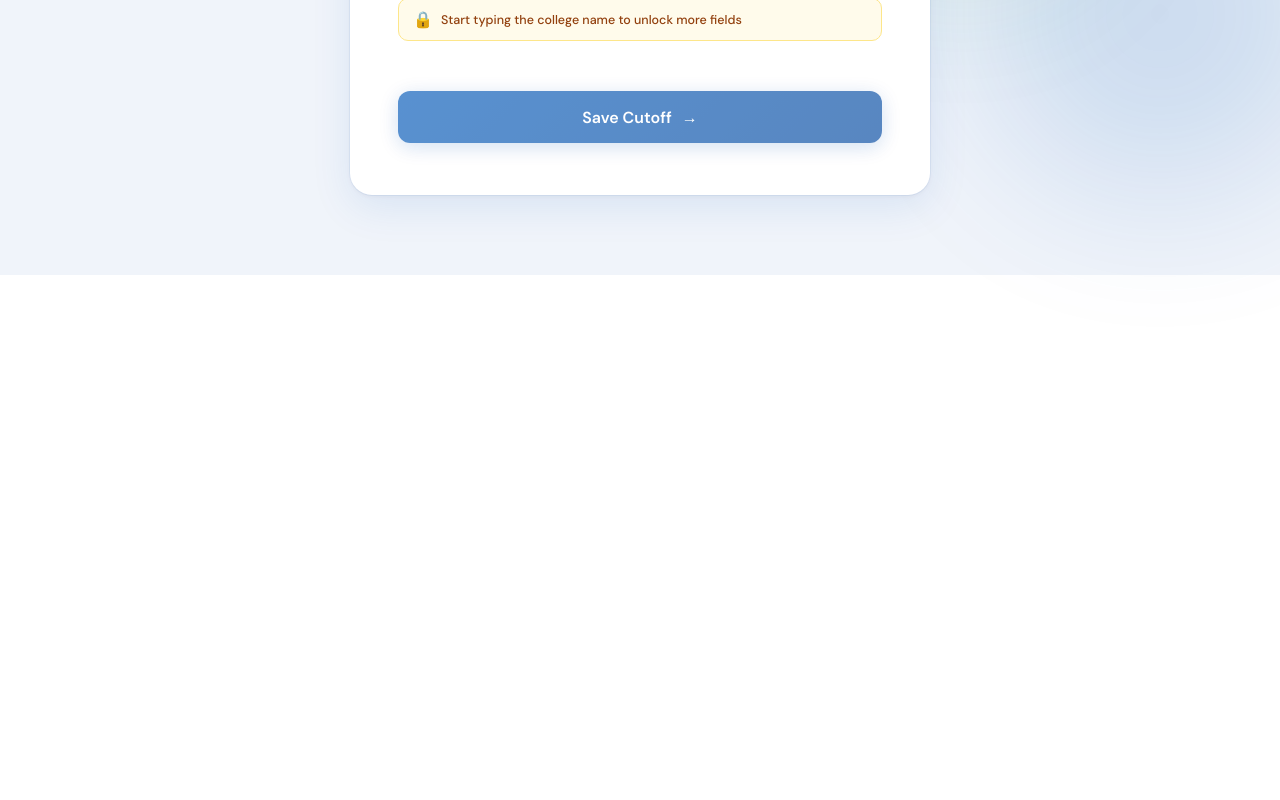
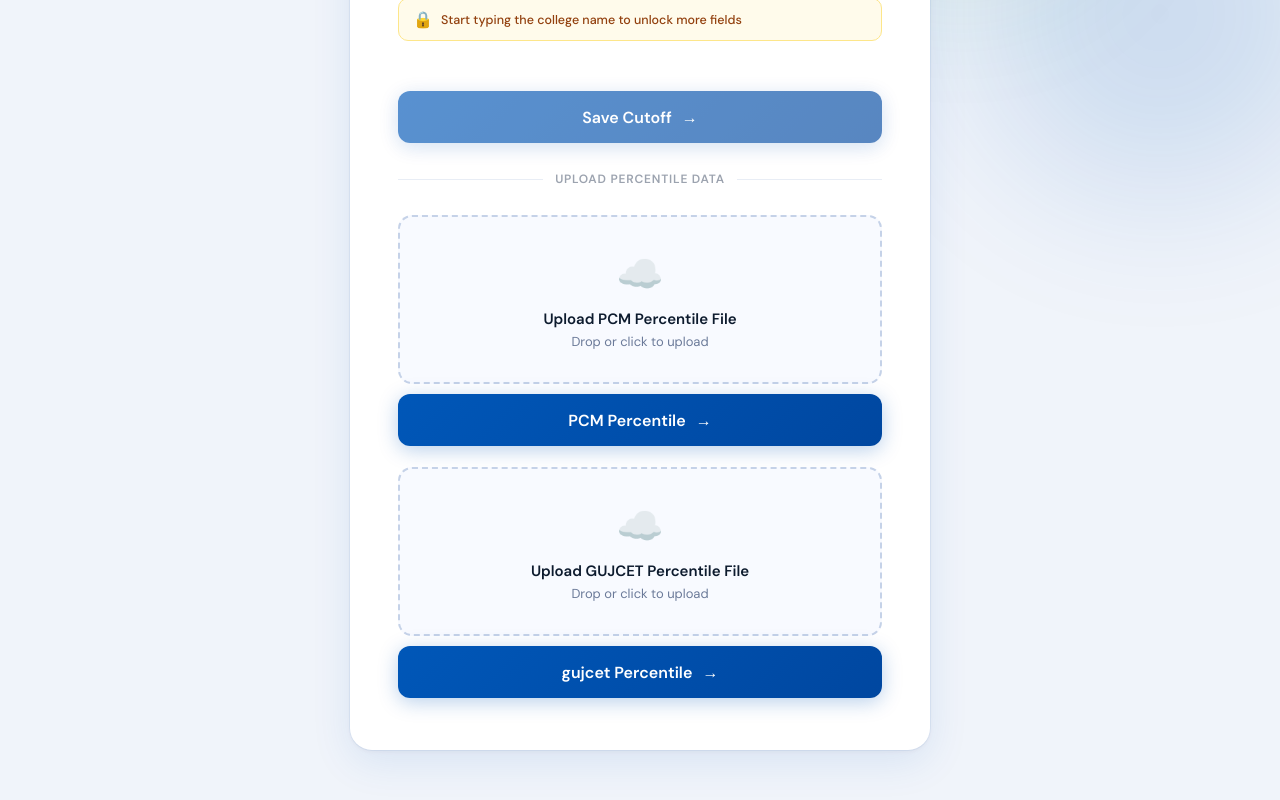
Before and after one commit to MargiKundariya/seat-allotment, a React (Create React App) app in the folder frontend/: page /addcollegecutoff in a window 1280 px wide. Shown: the part 686-1486 px from the top of the page. Before the commit the page ends 961 px from the top, so only its background shows below. Built offline with nearby package versions, Linux system fonts and the light colour scheme.

Commit message:
Update AddCollegeCutoff.js

```diff
--- a/frontend/src/components/AddCollegeCutoff.js
+++ b/frontend/src/components/AddCollegeCutoff.js
@@ -30,9 +30,6 @@ const COURSES = [
 ];
 
 
-
-
-
 export default function AddCollegeCutoff() {
   const [collegeName, setCollegeName] = useState("");
   const [course, setCourse] = useState("");
@@ -44,8 +41,13 @@ export default function AddCollegeCutoff() {
   const [dragging, setDragging] = useState(false);
   const [loading, setLoading] = useState(false);
   const [success, setSuccess] = useState(false);
+  const [pcmFile, setPcmFile] = useState(null);
+  const [gujcetFile, setGujcetFile] = useState(null);
+  const [pcmDragging, setPcmDragging] = useState(false);
+  const [gujcetDragging, setGujcetDragging] = useState(false);
   const fileRef = useRef();
-
+  const pcmRef = useRef();
+  const gujcetRef = useRef();
  const navigate = useNavigate();
 
 const handleLogout = () => {
@@ -54,6 +56,19 @@ const handleLogout = () => {
 };
   const hasName = collegeName.trim().length > 0;
 
+    const handlePcmFile = (file) => {
+    if (!file) return;
+    const ext = file.name.split(".").pop().toLowerCase();
+    if (!["pdf", "xlsx", "xls"].includes(ext)) return alert("Only PDF or Excel allowed");
+    setPcmFile(file);
+  };
+
+  const handleGujcetFile = (file) => {
+    if (!file) return;
+    const ext = file.name.split(".").pop().toLowerCase();
+    if (!["pdf", "xlsx", "xls"].includes(ext)) return alert("Only PDF or Excel allowed");
+    setGujcetFile(file);
+  };
   const handleFile = (file) => {
     if (!file) return;
     const ext = file.name.split(".").pop().toLowerCase();
@@ -78,9 +93,9 @@ const handleSubmit = async (e) => {
   const formData = new FormData();
   formData.append("file", uploadedFile);
 
-  await axios.post("https://seat-allotment-production.up.railway.app/api/cutoff/add-cutoff-file", formData);
+  await axios.post("https://localhost:5000/api/cutoff/add-cutoff-file", formData);
 } else {
-  await axios.post("https://seat-allotment-production.up.railway.app/api/cutoff/add-cutoff-manual", {
+  await axios.post("https://localhost:5000/api/cutoff/add-cutoff-manual", {
     collegeName,
     course,
     category,
@@ -108,6 +123,38 @@ const handleSubmit = async (e) => {
   }
 
   setLoading(false);
+};
+
+const handlePcmUpload = async () => {
+  if (!pcmFile) return alert("Please select PCM file");
+
+  const formData = new FormData();
+  formData.append("file", pcmFile);
+
+  try {
+    await axios.post("https://seat-allotment-production.up.railway.app/api/percentile/upload-pcm", formData);
+    alert("PCM uploaded successfully ✅");
+    setPcmFile(null);
+  } catch (error) {
+    console.log(error);
+    alert("PCM upload failed ❌");
+  }
+};
+
+const handleGujcetUpload = async () => {
+  if (!gujcetFile) return alert("Please select GUJCET file");
+
+  const formData = new FormData();
+  formData.append("file", gujcetFile);
+
+  try {
+    await axios.post("https://seat-allotment-production.up.railway.app/api/percentile/upload-gujcet", formData);
+    alert("GUJCET uploaded successfully ✅");
+    setGujcetFile(null);
+  } catch (error) {
+    console.log(error);
+    alert("GUJCET upload failed ❌");
+  }
 };
   return (
     <>
@@ -193,6 +240,9 @@ const handleSubmit = async (e) => {
                 <span className="cc-divider-text">or enter manually</span>
                 <div className="cc-divider-line" />
               </div>
+
+
+
 
               {/* College Name */}
               <div className="cc-field-group">
@@ -330,10 +380,133 @@ const handleSubmit = async (e) => {
               </button>
 
             </form>
-          </div>
+      {/* 🔥 Percentile Upload Section */}
+      <div className="cc-divider">
+        <div className="cc-divider-line" />
+        <span className="cc-divider-text">Upload Percentile Data</span>
+        <div className="cc-divider-line" />
+      </div>
+
+      {/* PCM Upload */}
+      <div
+        className={`cc-upload-zone${pcmDragging ? " cc-upload-zone--drag" : ""}${pcmFile ? " cc-upload-zone--uploaded" : ""}`}
+        onClick={() => !pcmFile && pcmRef.current.click()}
+        onDragOver={(e) => { e.preventDefault(); setPcmDragging(true); }}
+        onDragLeave={() => setPcmDragging(false)}
+        onDrop={(e) => {
+          e.preventDefault();
+          setPcmDragging(false);
+          handlePcmFile(e.dataTransfer.files[0]);
+        }}
+      >
+        <input
+          ref={pcmRef}
+          type="file"
+          className="cc-upload-input"
+          accept=".pdf,.xlsx,.xls"
+          onChange={(e) => handlePcmFile(e.target.files[0])}
+        />
+
+        {pcmFile ? (
+          <>
+            <span className="cc-upload-icon">✅</span>
+            <div className="cc-upload-title">PCM File Ready</div>
+            <div className="cc-uploaded-file">
+              <span className="cc-uploaded-file-icon">📄</span>
+              <span className="cc-uploaded-file-name">{pcmFile.name}</span>
+              <button
+                type="button"
+                className="cc-uploaded-remove"
+                onClick={(e) => { e.stopPropagation(); setPcmFile(null); }}
+              >✕</button>
+            </div>
+          </>
+        ) : (
+          <>
+            <span className="cc-upload-icon">☁️</span>
+            <div className="cc-upload-title">Upload PCM Percentile File</div>
+            <div className="cc-upload-sub">Drop or click to upload</div>
+          </>
+        )}
+      </div>
+
+       <button
+                className="cc-submit-btn"
+                type="button"
+                onClick={handlePcmUpload}
+              >
+                {loading ? (
+                  <span className="cc-spinner" />
+                ) : (
+                  <>
+                    <span className="cc-submit-btn__text">PCM Percentile</span>
+                    <span className="cc-submit-btn__icon">→</span>
+                  </>
+                )}
+              </button>
+<br/>
+      {/* GUJCET Upload */}
+      <div
+        className={`cc-upload-zone${gujcetDragging ? " cc-upload-zone--drag" : ""}${gujcetFile ? " cc-upload-zone--uploaded" : ""}`}
+        onClick={() => !gujcetFile && gujcetRef.current.click()}
+        onDragOver={(e) => { e.preventDefault(); setGujcetDragging(true); }}
+        onDragLeave={() => setGujcetDragging(false)}
+        onDrop={(e) => {
+          e.preventDefault();
+          setGujcetDragging(false);
+          handleGujcetFile(e.dataTransfer.files[0]);
+        }}
+      >
+        <input
+          ref={gujcetRef}
+          type="file"
+          className="cc-upload-input"
+          accept=".pdf,.xlsx,.xls"
+          onChange={(e) => handleGujcetFile(e.target.files[0])}
+        />
+
+        {gujcetFile ? (
+          <>
+            <span className="cc-upload-icon">✅</span>
+            <div className="cc-upload-title">GUJCET File Ready</div>
+            <div className="cc-uploaded-file">
+              <span className="cc-uploaded-file-icon">📄</span>
+              <span className="cc-uploaded-file-name">{gujcetFile.name}</span>
+              <button
+                type="button"
+                className="cc-uploaded-remove"
+                onClick={(e) => { e.stopPropagation(); setGujcetFile(null); }}
+              >✕</button>
+            </div>
+          </>
+        ) : (
+          <>
+            <span className="cc-upload-icon">☁️</span>
+            <div className="cc-upload-title">Upload GUJCET Percentile File</div>
+            <div className="cc-upload-sub">Drop or click to upload</div>
+          </>
+        )}
+      </div>
+
+       <button
+                className="cc-submit-btn"
+                type="button"
+              onClick={handleGujcetUpload}
+              >
+                {loading ? (
+                  <span className="cc-spinner" />
+                ) : (
+                  <>
+                    <span className="cc-submit-btn__text">gujcet Percentile</span>
+                    <span className="cc-submit-btn__icon">→</span>
+                  </>
+                )}
+              </button>
+
+
+                </div>
         </main>
       </div>
     </>
   );
-
 }
```
